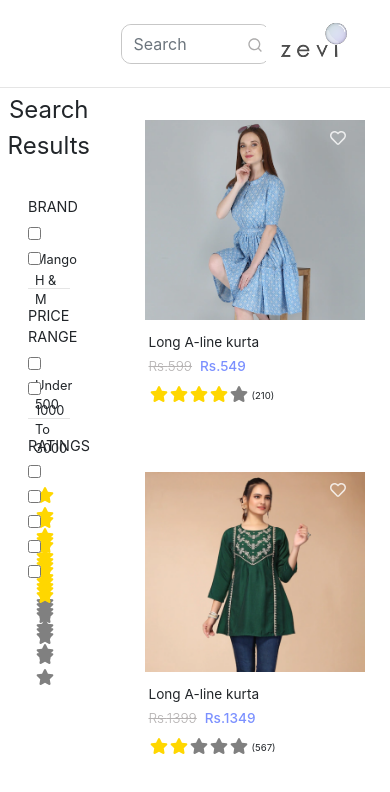
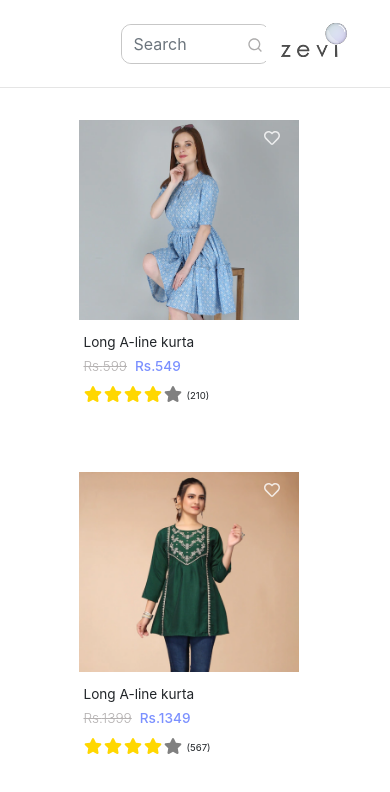
Before and after one commit to sharu606/zevi, a React (Create React App) app: page / in a window 390 px wide. Shown: the top 792 px of the page. Built offline with nearby package versions, Linux system fonts and the light colour scheme.

Commit message:
responsiveness

```diff
--- a/src/components/Body/Body.js
+++ b/src/components/Body/Body.js
@@ -45,7 +45,7 @@ function Body() {
     <FilterContext.Provider value={checked}>
       <Modal />
       <Row className={styles.body + " p-0 m-0"}>
-        <Col xs={3} className={styles.filters + " p-1"}>
+        <Col xs={1} md={3} className={styles.filters + " p-1"}>
           <SideBar
             handleCheckChange={handleCheckChange}
             handleRatingChange={handleRatingChange}
--- a/src/components/Modal/Modal.module.css
+++ b/src/components/Modal/Modal.module.css
@@ -15,6 +15,7 @@
   margin: 10px;
   border-radius: 5px;
   box-shadow: rgba(0, 0, 0, 0.24) 0px 3px 8px;
+  overflow: scroll;
 }
 
 .modal .title {
--- a/src/components/Products/Products.js
+++ b/src/components/Products/Products.js
@@ -18,7 +18,7 @@ function Products() {
       after: 1349,
       before: 1399,
       desc: "Long A-line kurta",
-      stars: 2,
+      stars: 4,
       reviews: 567,
       brand: "hm",
     },
--- a/src/components/SideBar/SideBar.js
+++ b/src/components/SideBar/SideBar.js
@@ -4,7 +4,7 @@ import Star from "../Star/Star";
 
 function SideBar(props) {
   return (
-    <>
+    <div className={styles.sideBar}>
       <p>Search Results</p>
       <div className={styles.filtersList + " px-4"}>
         <div className={styles.brand + " py-3"}>
@@ -110,7 +110,7 @@ function SideBar(props) {
           </div>
         </div>
       </div>
-    </>
+    </div>
   );
 }
 
--- a/src/components/SideBar/SideBar.module.css
+++ b/src/components/SideBar/SideBar.module.css
@@ -13,3 +13,9 @@
   margin: 0;
   height: 25px;
 }
+
+@media (max-width: 768px) {
+  .sideBar {
+    display: none;
+  }
+}
```
